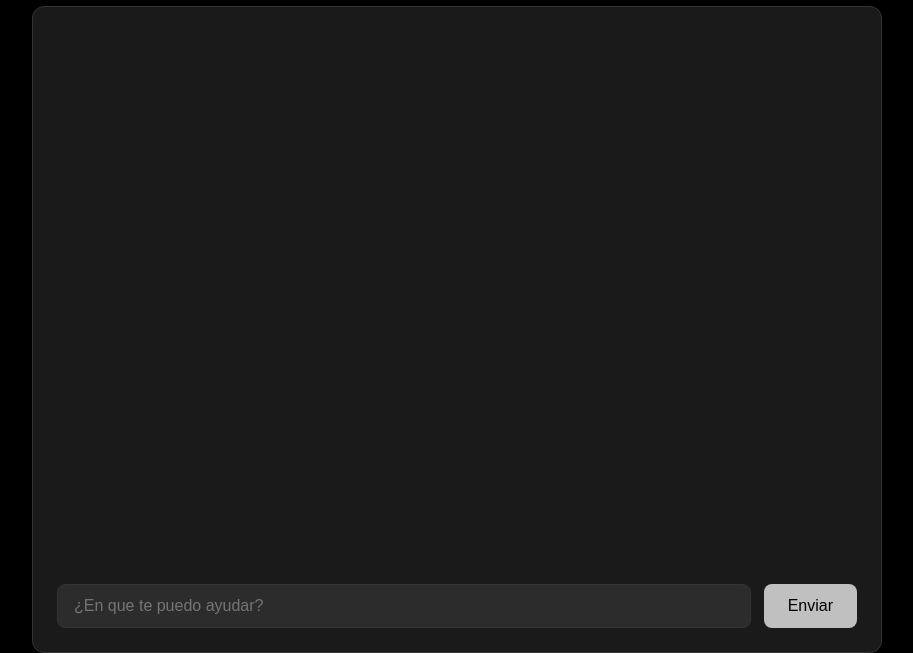
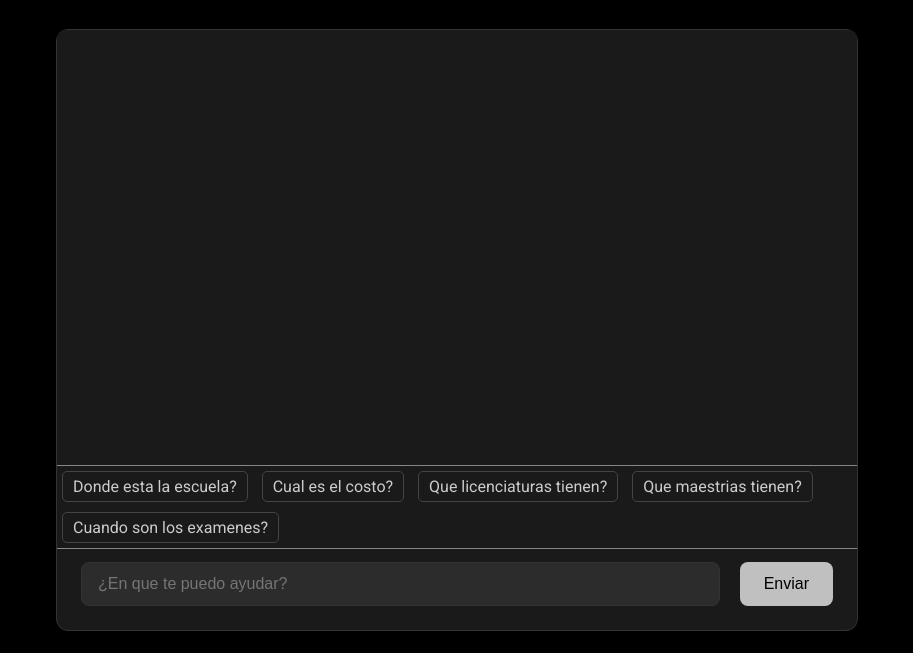
Before and after one commit to diorel/ProyectoUNIR_IA, a website: page chat_app/public/index.html in a window 1280 px wide. Shown: the part 147-800 px from the top of the page, without its empty margins (183-1096 px from the left). Drawn offline with Linux system fonts and the light colour scheme.

Commit message:
Add quick questions section and fix overflow error

```diff
--- a/chat_app/public/assets/css/styles.css
+++ b/chat_app/public/assets/css/styles.css
@@ -54,9 +54,12 @@ body {
     border-radius: 12px;
     border: 1px solid var(--border);
     box-shadow: 0 4px 24px rgba(0, 0, 0, 0.2);
-    padding: 1.5rem;
     display: flex;
     flex-direction: column;
+}
+
+.chat__messages__container{
+    overflow: hidden;
 }
 
 .chat__messages {
@@ -71,6 +74,8 @@ body {
     display: flex;
     flex-direction: column;
     gap: 0.8rem;
+    max-height: 405px;
+    overflow-y: auto;
 }
 
 /* Manteniendo las clases originales pero con nuevos estilos */
@@ -102,6 +107,14 @@ body {
     display: flex;
     gap: 0.8rem;
     margin-top: auto;
+    flex-wrap: wrap;
+}
+
+.chat__input--textbox {
+    display: flex;
+    width: 100%;
+    gap: 20px;
+    padding: 0 1.5rem 1.5rem 1.5rem ;
 }
 
 .chat__input {
@@ -113,6 +126,35 @@ body {
     border-radius: 8px;
     font-size: 1rem;
     transition: all 0.3s ease;
+}
+
+.chat__input__suggested__questions {
+    flex: 0 0 100%;
+    border-top: 1px solid #868686;
+    border-bottom: 1px solid #868686;
+}
+
+.chat__input__suggested__questions__list {
+    list-style-type: none;
+    padding-left: 0;
+    margin: 0;
+}
+
+.chat__input__suggested__questions__list > li {
+    display: inline-block;
+    padding: 5px 10px;
+    border: 1px solid #444444;
+    margin: 5px;
+    border-radius: 5px;
+    color: #cccccc;
+    transition: all 0.1s;
+}
+
+.chat__input__suggested__questions__list > li:hover {
+    cursor: pointer;
+    color: #fff;
+    border: 1px solid #cecece;
+    box-shadow: 0 0 2px #fff;
 }
 
 .chat__input:focus {
--- a/chat_app/public/assets/js/main.js
+++ b/chat_app/public/assets/js/main.js
@@ -1,5 +1,6 @@
 const sendButton = document.querySelector('#sendButton');
 const inputElement = document.querySelector('#inputText');
+const quickQuestionList = document.getElementById('quick_questions_list');
 const messagesContainer = document.querySelector('.chat__messages');
 const userId = Date.now() + Math.random(777 + Math.random() * 7000);
 
@@ -61,3 +62,10 @@ inputElement.addEventListener('keypress', (event) => {
         sendMessage();
     }
 });
+
+quickQuestionList.addEventListener('click', function(evt){
+    if(evt?.target?.tagName === 'LI') {
+        inputElement.value = evt?.target?.textContent;
+        sendMessage();
+    }
+});
--- a/chat_app/public/index.html
+++ b/chat_app/public/index.html
@@ -22,16 +22,26 @@
 
   <section class="chat">
 
-    <div class="chat__messages">
-        <! --Carga los mensajes del chat -->
+    <div class="chat__messages__container">
+        <div class="chat__messages">
+            <! --Carga los mensajes del chat -->
+        </div>
     </div>
 
     <div class="chat__input-group">
-        <input type="text" id="inputText" class="chat__input" placeholder="¿En que te puedo ayudar?" />
-
-
+        <div class="chat__input__suggested__questions">
+            <ul class="chat__input__suggested__questions__list" id="quick_questions_list">
+                <li>Donde esta la escuela?</li>
+                <li>Cual es el costo?</li>
+                <li>Que licenciaturas tienen?</li>
+                <li>Que maestrias tienen?</li>
+                <li>Cuando son los examenes?</li>
+            </ul>
+        </div>
+        <div class="chat__input--textbox">
+            <input type="text" id="inputText" class="chat__input" placeholder="¿En que te puedo ayudar?" />
             <button class="chat__button" id="sendButton">Enviar</button>
-
+        </div>
     </div>
   </section>
 </body>
```
